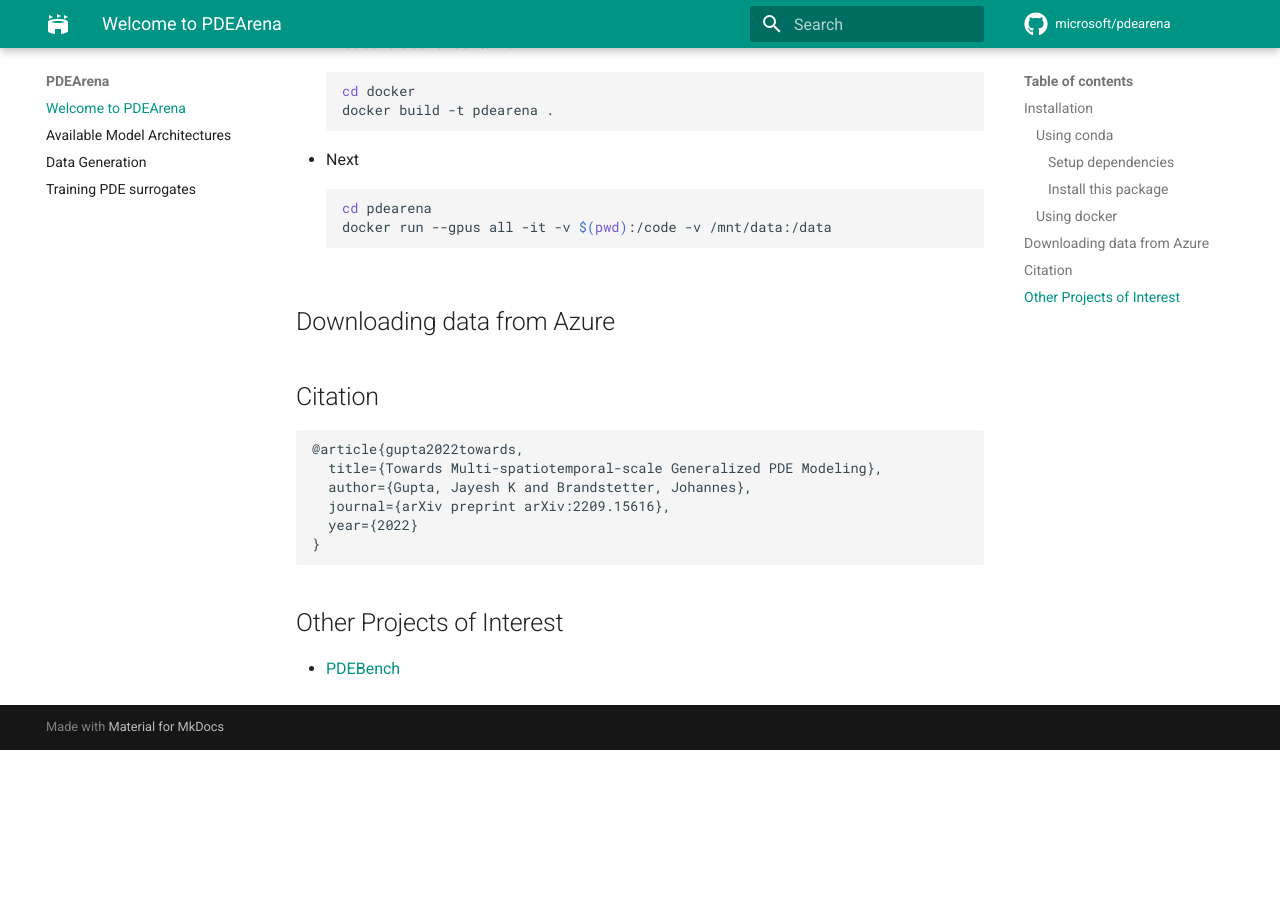
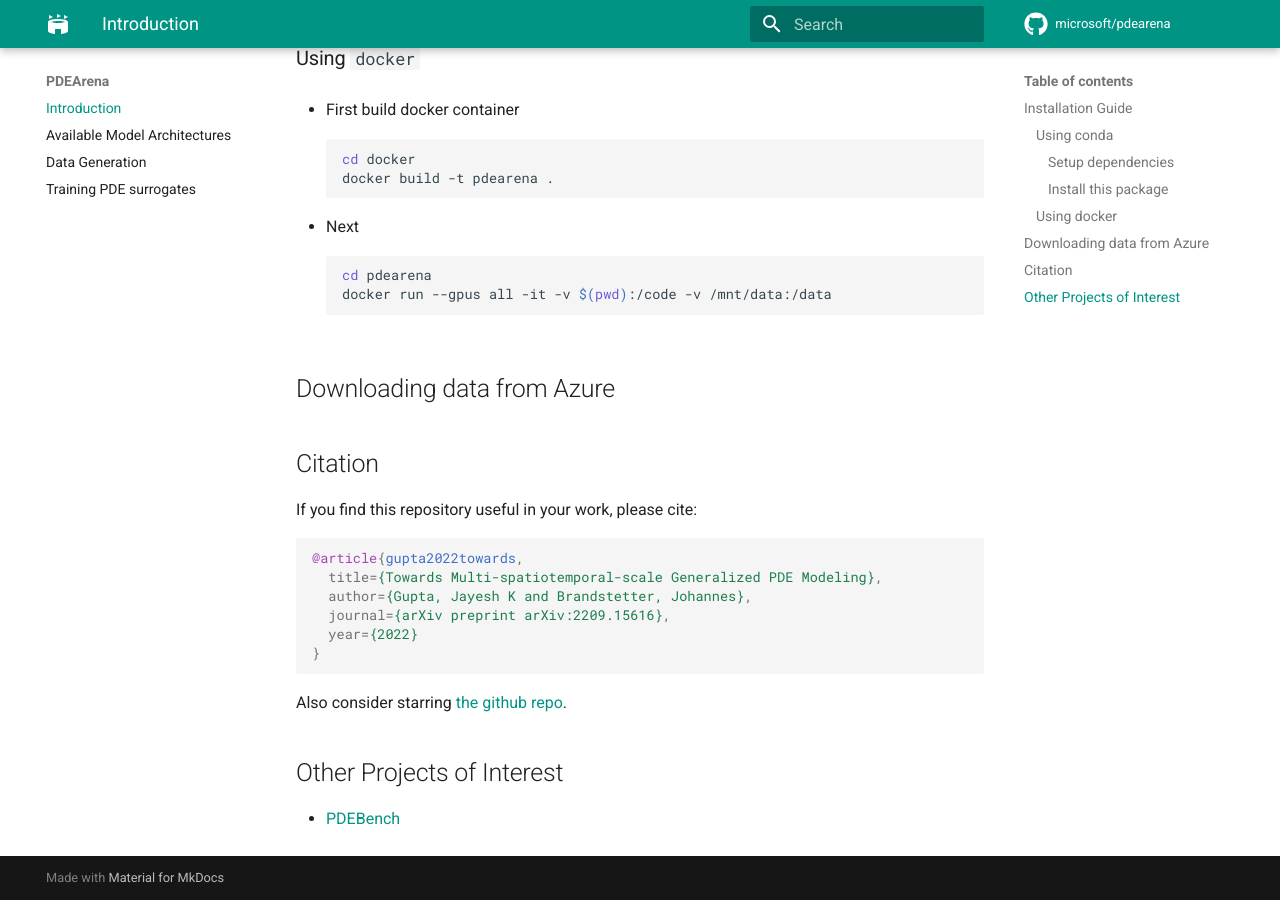
Before and after one commit to pdearena/pdearena, an MkDocs documentation site: the page built from docs/index.md, in a window 1280 px wide and 900 px high, scrolled down 832 px. Built offline with MkDocs 1.6.1 and Material for MkDocs 9.7.7, drawn with Linux system fonts in a browser that asks for light colours; comment, search, counter and statistics services are not loaded; before the commit the page ends 1582 px from its top, so only the background shows below that; some of the changed text lies outside the part shown.

Commit message:
more docs update

````diff
--- a/docs/index.md
+++ b/docs/index.md
@@ -1,8 +1,12 @@
-# Welcome to PDEArena
+# Introduction
+
+Welcome to the documentation of PDEArena.
+This repo came about as a part of the following paper:
 
 [arXiv](https://arxiv.org/abs/2209.15616){ .md-button }
 
-## Installation
+## Installation Guide
+
 
 ### Using `conda`
 
@@ -49,7 +53,9 @@ docker run --gpus all -it -v $(pwd):/code -v /mnt/data:/data
 
 ## Citation
 
-```
+If you find this repository useful in your work, please cite:
+
+```bibtex
 @article{gupta2022towards,
   title={Towards Multi-spatiotemporal-scale Generalized PDE Modeling},
   author={Gupta, Jayesh K and Brandstetter, Johannes},
@@ -57,6 +63,7 @@ docker run --gpus all -it -v $(pwd):/code -v /mnt/data:/data
   year={2022}
 }
 ```
+Also consider starring [the github repo](https://github.com/microsoft/pdearena).
 
 ## Other Projects of Interest
 
--- a/mkdocs.yml
+++ b/mkdocs.yml
@@ -1,4 +1,5 @@
 site_name: PDEArena
+site_description: Documentation for PDEArena
 repo_name: microsoft/pdearena
 repo_url: https://github.com/microsoft/pdearena
 edit_uri: edit/main/docs/
````
